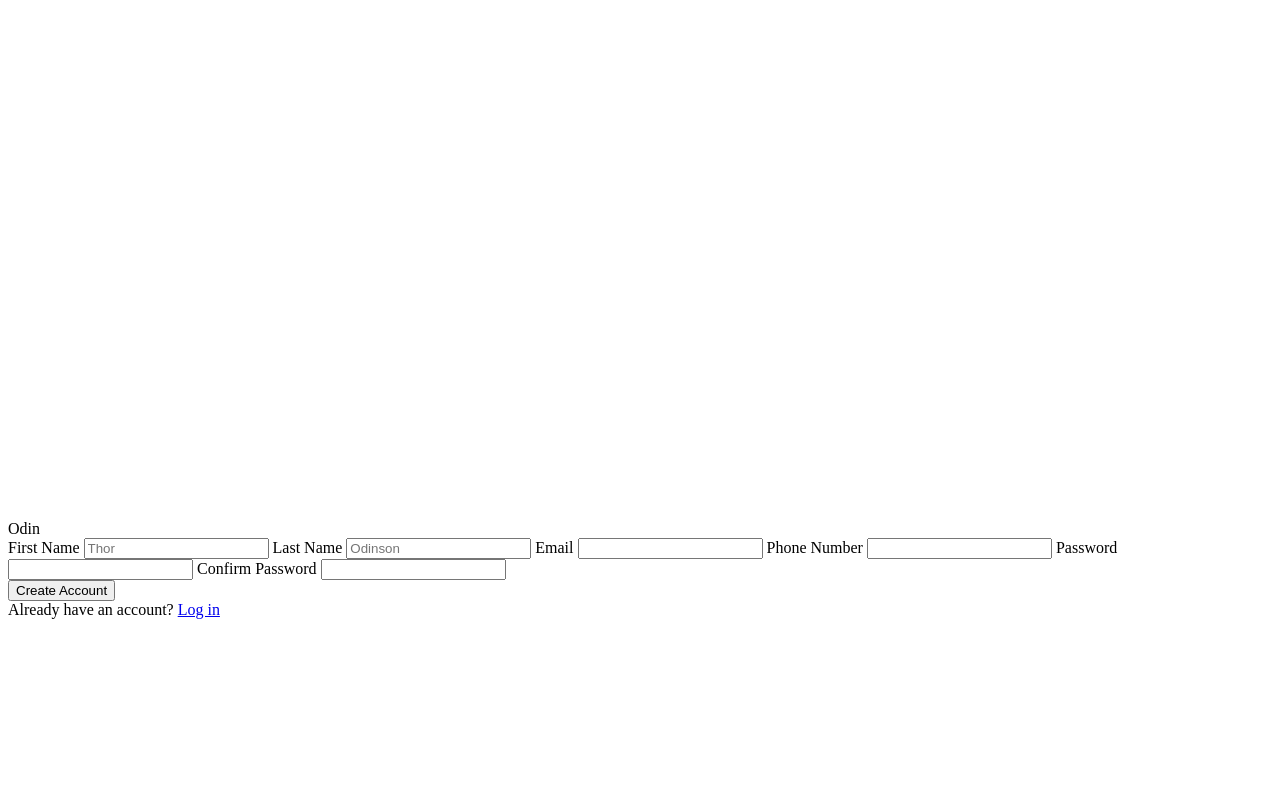
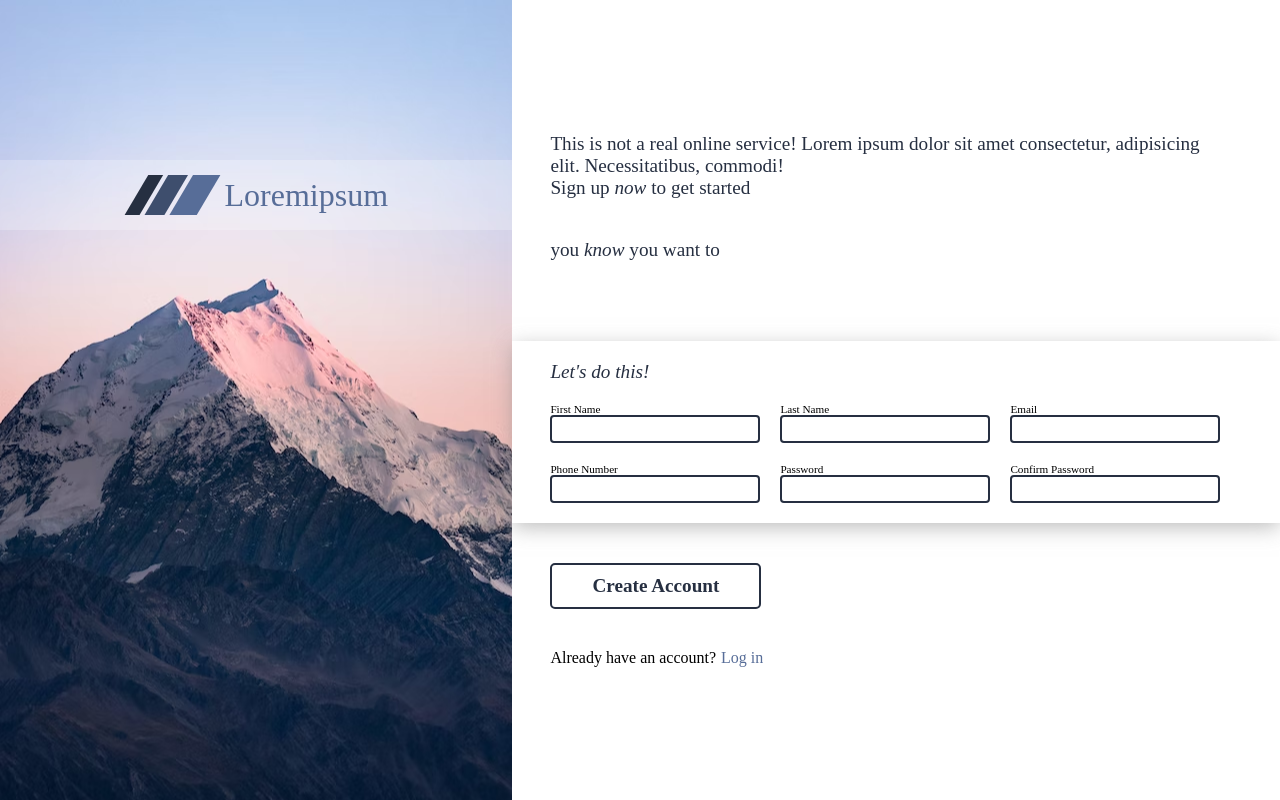
Before and after one commit to kaiotosto/Sign-up-Form, a plain HTML site: page index.html in a window 1280 px wide. Drawn offline with Linux system fonts and the light colour scheme; a web font is replaced by a local one.

Commit message:
Finish project

```diff
--- a/index.html
+++ b/index.html
@@ -11,27 +11,56 @@
 	<body>
 		<div class="content">
 			<div class="image">
-				<img src="images/logo.png" alt="logo" />
-				<div class="logo">Odin</div>
+				<div class="logo">
+					<img src="images/logo.svg" alt="logo" />
+					<h1 class="odin">Loremipsum</h1>
+				</div>
 			</div>
 			<div class="right">
-				<div class="message"></div>
-				<form action="">
-					<label for="first_name">First Name</label>
-					<input type="text" name="first_name" placeholder="Thor" />
-					<label for="last_name">Last Name</label>
-					<input type="text" name="last_name" placeholder="Odinson" />
-					<label for="email">Email</label>
-					<input type="text" name="email" />
-					<label for="phone">Phone Number</label>
-					<input type="text" name="phone" />
-					<label for="password">Password</label>
-					<input type="text" name="password" />
-					<label for="confirm_password">Confirm Password</label>
-					<input type="text" name="confirm_password" />
+				<div class="message left">
+					<p>
+						This is not a real online service! Lorem ipsum dolor sit amet
+						consectetur, adipisicing elit. Necessitatibus, commodi!
+					</p>
+					<p>Sign up <em>now</em> to get started</p>
+					<p class="remote-text">you <em>know</em> you want to</p>
+				</div>
+				<form action="#">
+					<div class="form-content left">
+						<em class="form-title">Let's do this!</em>
+						<div class="input">
+							<label for="first_name">First Name</label>
+							<input type="text" name="first_name" required />
+						</div>
+						<div class="input">
+							<label for="last_name">Last Name</label>
+							<input type="text" name="last_name" required />
+						</div>
+						<div class="input">
+							<label for="email">Email</label>
+							<input type="email" name="email" required />
+						</div>
+						<div class="input">
+							<label for="phone">Phone Number</label>
+							<input type="text" name="phone" required />
+						</div>
+						<div class="input">
+							<label for="password" >Password</label>
+							<input type="password" name="password" id="password" required />
+						</div>
+						<div class="input">
+							<label for="confirm_password" >Confirm Password</label>
+							<input type="password" name="confirm_password" id="confirm" required />
+						</div>
+					</div>
+					<div class="form-button left">
+						<button type="submit">Create Account</button>
+					</div>
 				</form>
-				<button>Create Account</button>
-				<div class="login">Already have an account? <a href="#">Log in</a></div>
+				<div class="login left">
+					<p>Already have an account?</p>
+					<a href="#">Log in</a>
+				</div>
 			</div>
 		</div>
 	</body>
--- a/main.js
+++ b/main.js
@@ -0,0 +1,22 @@
+const password = document.getElementById("password");
+const confirmation = document.getElementById("confirm");
+
+confirmation.addEventListener("input", () => {
+	let pass1 = document.getElementById("password").value;
+	let pass2 = document.getElementById("confirm").value;
+	if (pass1 != pass2) {
+		confirmation.setCustomValidity("password mismatch");
+	} else {
+        confirmation.setCustomValidity("");
+    }
+});
+
+password.addEventListener("input", () => {
+	let pass1 = document.getElementById("password").value;
+	let pass2 = document.getElementById("confirm").value;
+	if (pass1 != pass2) {
+		confirmation.setCustomValidity("password mismatch");
+	} else {
+        confirmation.setCustomValidity("");
+    }
+});
--- a/style.css
+++ b/style.css
@@ -0,0 +1,336 @@
+/* devanagari */
+@font-face {
+	font-family: "Poppins";
+	font-style: normal;
+	font-weight: 200;
+	font-display: swap;
+	src: url(https://fonts.gstatic.com/s/poppins/v20/pxiByp8kv8JHgFVrLFj_Z11lFd2JQEl8qw.woff2)
+		format("woff2");
+	unicode-range: U+0900-097F, U+1CD0-1CF6, U+1CF8-1CF9, U+200C-200D, U+20A8,
+		U+20B9, U+25CC, U+A830-A839, U+A8E0-A8FB;
+}
+/* latin-ext */
+@font-face {
+	font-family: "Poppins";
+	font-style: normal;
+	font-weight: 200;
+	font-display: swap;
+	src: url(https://fonts.gstatic.com/s/poppins/v20/pxiByp8kv8JHgFVrLFj_Z1JlFd2JQEl8qw.woff2)
+		format("woff2");
+	unicode-range: U+0100-024F, U+0259, U+1E00-1EFF, U+2020, U+20A0-20AB,
+		U+20AD-20CF, U+2113, U+2C60-2C7F, U+A720-A7FF;
+}
+/* latin */
+@font-face {
+	font-family: "Poppins";
+	font-style: normal;
+	font-weight: 200;
+	font-display: swap;
+	src: url(https://fonts.gstatic.com/s/poppins/v20/pxiByp8kv8JHgFVrLFj_Z1xlFd2JQEk.woff2)
+		format("woff2");
+	unicode-range: U+0000-00FF, U+0131, U+0152-0153, U+02BB-02BC, U+02C6, U+02DA,
+		U+02DC, U+2000-206F, U+2074, U+20AC, U+2122, U+2191, U+2193, U+2212, U+2215,
+		U+FEFF, U+FFFD;
+}
+/* devanagari */
+@font-face {
+	font-family: "Poppins";
+	font-style: normal;
+	font-weight: 300;
+	font-display: swap;
+	src: url(https://fonts.gstatic.com/s/poppins/v20/pxiByp8kv8JHgFVrLDz8Z11lFd2JQEl8qw.woff2)
+		format("woff2");
+	unicode-range: U+0900-097F, U+1CD0-1CF6, U+1CF8-1CF9, U+200C-200D, U+20A8,
+		U+20B9, U+25CC, U+A830-A839, U+A8E0-A8FB;
+}
+/* latin-ext */
+@font-face {
+	font-family: "Poppins";
+	font-style: normal;
+	font-weight: 300;
+	font-display: swap;
+	src: url(https://fonts.gstatic.com/s/poppins/v20/pxiByp8kv8JHgFVrLDz8Z1JlFd2JQEl8qw.woff2)
+		format("woff2");
+	unicode-range: U+0100-024F, U+0259, U+1E00-1EFF, U+2020, U+20A0-20AB,
+		U+20AD-20CF, U+2113, U+2C60-2C7F, U+A720-A7FF;
+}
+/* latin */
+@font-face {
+	font-family: "Poppins";
+	font-style: normal;
+	font-weight: 300;
+	font-display: swap;
+	src: url(https://fonts.gstatic.com/s/poppins/v20/pxiByp8kv8JHgFVrLDz8Z1xlFd2JQEk.woff2)
+		format("woff2");
+	unicode-range: U+0000-00FF, U+0131, U+0152-0153, U+02BB-02BC, U+02C6, U+02DA,
+		U+02DC, U+2000-206F, U+2074, U+20AC, U+2122, U+2191, U+2193, U+2212, U+2215,
+		U+FEFF, U+FFFD;
+}
+/* devanagari */
+@font-face {
+	font-family: "Poppins";
+	font-style: normal;
+	font-weight: 400;
+	font-display: swap;
+	src: url(https://fonts.gstatic.com/s/poppins/v20/pxiEyp8kv8JHgFVrJJbecnFHGPezSQ.woff2)
+		format("woff2");
+	unicode-range: U+0900-097F, U+1CD0-1CF6, U+1CF8-1CF9, U+200C-200D, U+20A8,
+		U+20B9, U+25CC, U+A830-A839, U+A8E0-A8FB;
+}
+/* latin-ext */
+@font-face {
+	font-family: "Poppins";
+	font-style: normal;
+	font-weight: 400;
+	font-display: swap;
+	src: url(https://fonts.gstatic.com/s/poppins/v20/pxiEyp8kv8JHgFVrJJnecnFHGPezSQ.woff2)
+		format("woff2");
+	unicode-range: U+0100-024F, U+0259, U+1E00-1EFF, U+2020, U+20A0-20AB,
+		U+20AD-20CF, U+2113, U+2C60-2C7F, U+A720-A7FF;
+}
+/* latin */
+@font-face {
+	font-family: "Poppins";
+	font-style: normal;
+	font-weight: 400;
+	font-display: swap;
+	src: url(https://fonts.gstatic.com/s/poppins/v20/pxiEyp8kv8JHgFVrJJfecnFHGPc.woff2)
+		format("woff2");
+	unicode-range: U+0000-00FF, U+0131, U+0152-0153, U+02BB-02BC, U+02C6, U+02DA,
+		U+02DC, U+2000-206F, U+2074, U+20AC, U+2122, U+2191, U+2193, U+2212, U+2215,
+		U+FEFF, U+FFFD;
+}
+/* devanagari */
+@font-face {
+	font-family: "Poppins";
+	font-style: normal;
+	font-weight: 500;
+	font-display: swap;
+	src: url(https://fonts.gstatic.com/s/poppins/v20/pxiByp8kv8JHgFVrLGT9Z11lFd2JQEl8qw.woff2)
+		format("woff2");
+	unicode-range: U+0900-097F, U+1CD0-1CF6, U+1CF8-1CF9, U+200C-200D, U+20A8,
+		U+20B9, U+25CC, U+A830-A839, U+A8E0-A8FB;
+}
+/* latin-ext */
+@font-face {
+	font-family: "Poppins";
+	font-style: normal;
+	font-weight: 500;
+	font-display: swap;
+	src: url(https://fonts.gstatic.com/s/poppins/v20/pxiByp8kv8JHgFVrLGT9Z1JlFd2JQEl8qw.woff2)
+		format("woff2");
+	unicode-range: U+0100-024F, U+0259, U+1E00-1EFF, U+2020, U+20A0-20AB,
+		U+20AD-20CF, U+2113, U+2C60-2C7F, U+A720-A7FF;
+}
+/* latin */
+@font-face {
+	font-family: "Poppins";
+	font-style: normal;
+	font-weight: 500;
+	font-display: swap;
+	src: url(https://fonts.gstatic.com/s/poppins/v20/pxiByp8kv8JHgFVrLGT9Z1xlFd2JQEk.woff2)
+		format("woff2");
+	unicode-range: U+0000-00FF, U+0131, U+0152-0153, U+02BB-02BC, U+02C6, U+02DA,
+		U+02DC, U+2000-206F, U+2074, U+20AC, U+2122, U+2191, U+2193, U+2212, U+2215,
+		U+FEFF, U+FFFD;
+}
+/* devanagari */
+@font-face {
+	font-family: "Poppins";
+	font-style: normal;
+	font-weight: 600;
+	font-display: swap;
+	src: url(https://fonts.gstatic.com/s/poppins/v20/pxiByp8kv8JHgFVrLEj6Z11lFd2JQEl8qw.woff2)
+		format("woff2");
+	unicode-range: U+0900-097F, U+1CD0-1CF6, U+1CF8-1CF9, U+200C-200D, U+20A8,
+		U+20B9, U+25CC, U+A830-A839, U+A8E0-A8FB;
+}
+/* latin-ext */
+@font-face {
+	font-family: "Poppins";
+	font-style: normal;
+	font-weight: 600;
+	font-display: swap;
+	src: url(https://fonts.gstatic.com/s/poppins/v20/pxiByp8kv8JHgFVrLEj6Z1JlFd2JQEl8qw.woff2)
+		format("woff2");
+	unicode-range: U+0100-024F, U+0259, U+1E00-1EFF, U+2020, U+20A0-20AB,
+		U+20AD-20CF, U+2113, U+2C60-2C7F, U+A720-A7FF;
+}
+/* latin */
+@font-face {
+	font-family: "Poppins";
+	font-style: normal;
+	font-weight: 600;
+	font-display: swap;
+	src: url(https://fonts.gstatic.com/s/poppins/v20/pxiByp8kv8JHgFVrLEj6Z1xlFd2JQEk.woff2)
+		format("woff2");
+	unicode-range: U+0000-00FF, U+0131, U+0152-0153, U+02BB-02BC, U+02C6, U+02DA,
+		U+02DC, U+2000-206F, U+2074, U+20AC, U+2122, U+2191, U+2193, U+2212, U+2215,
+		U+FEFF, U+FFFD;
+}
+/* devanagari */
+@font-face {
+	font-family: "Poppins";
+	font-style: normal;
+	font-weight: 700;
+	font-display: swap;
+	src: url(https://fonts.gstatic.com/s/poppins/v20/pxiByp8kv8JHgFVrLCz7Z11lFd2JQEl8qw.woff2)
+		format("woff2");
+	unicode-range: U+0900-097F, U+1CD0-1CF6, U+1CF8-1CF9, U+200C-200D, U+20A8,
+		U+20B9, U+25CC, U+A830-A839, U+A8E0-A8FB;
+}
+/* latin-ext */
+@font-face {
+	font-family: "Poppins";
+	font-style: normal;
+	font-weight: 700;
+	font-display: swap;
+	src: url(https://fonts.gstatic.com/s/poppins/v20/pxiByp8kv8JHgFVrLCz7Z1JlFd2JQEl8qw.woff2)
+		format("woff2");
+	unicode-range: U+0100-024F, U+0259, U+1E00-1EFF, U+2020, U+20A0-20AB,
+		U+20AD-20CF, U+2113, U+2C60-2C7F, U+A720-A7FF;
+}
+/* latin */
+@font-face {
+	font-family: "Poppins";
+	font-style: normal;
+	font-weight: 700;
+	font-display: swap;
+	src: url(https://fonts.gstatic.com/s/poppins/v20/pxiByp8kv8JHgFVrLCz7Z1xlFd2JQEk.woff2)
+		format("woff2");
+	unicode-range: U+0000-00FF, U+0131, U+0152-0153, U+02BB-02BC, U+02C6, U+02DA,
+		U+02DC, U+2000-206F, U+2074, U+20AC, U+2122, U+2191, U+2193, U+2212, U+2215,
+		U+FEFF, U+FFFD;
+}
+
+* {
+	margin: 0;
+	padding: 0;
+	border: 0;
+	font-size: 100%;
+	font: inherit;
+	vertical-align: baseline;
+	box-sizing: border-box;
+	font-family: "Poppins";
+}
+
+.content {
+	display: flex;
+	width: 100vw;
+	height: 100vh;
+	flex-flow: row wrap;
+}
+
+.image {
+	background-image: url(images/mountain.avif);
+	background-position: center;
+	background-size: auto;
+	width: 40vw;
+}
+
+.logo {
+	position: relative;
+	background-color: rgba(255, 255, 255, 0.235);
+	height: auto;
+	top: 20vh;
+	display: flex;
+	justify-content: center;
+	align-items: center;
+	padding: 15px 0;
+	gap: 3px;
+}
+
+img {
+	height: 5vh;
+}
+
+.odin {
+	font-size: 2rem;
+	color: #576d98;
+	font-family: "Poppins";
+}
+
+.right {
+	width: 60vw;
+	display: flex;
+	flex-flow: column nowrap;
+	justify-content: center;
+}
+
+.left {
+	padding-left: 3vw;
+}
+
+.message {
+	font-weight: 500;
+	width: 90%;
+	font-size: 1.2rem;
+	font-family: "Poppins";
+    color: #262f41;
+}
+
+em {
+	font-style: italic;
+}
+
+.remote-text {
+	margin: 40px 0 80px;
+}
+
+.form-content {
+	display: flex;
+	padding-top: 20px;
+	padding-bottom: 20px;
+	flex-flow: row wrap;
+	font-family: "Poppins";
+	gap: 20px;
+	box-shadow: 0 5px 20px -1px rgba(146, 146, 146, 0.627);
+}
+
+.form-title {
+	width: 100%;
+	font-weight: 500;
+	font-size: 1.2rem;
+    color: #262f41;
+}
+
+.input {
+	display: flex;
+	flex-flow: column wrap;
+}
+
+label {
+	font-size: 0.7rem;
+	color: black;
+}
+
+input {
+	border: 2px solid #262f41;
+	border-radius: 4px;
+	padding: 3px;
+}
+
+button {
+	padding: 10px 40px;
+	margin: 40px 0;
+	font-size: 1.2em;
+	font-weight: 700;
+	border: 2px solid #262f41;
+    color: #262f41;
+	border-radius: 5px;
+    background-color: white;
+}
+
+.login {
+	display: flex;
+	gap: 5px;
+}
+
+a {
+    text-decoration: none;
+    color: #576d98;
+}
+
+:focus {
+    border-color: #576d98;
+}
```
Also changed, not shown: Norse-Bold.otf (deleted), images/background.avif (deleted), images/logo.png (deleted), images/logo.svg (added), images/mountain.avif (added).
